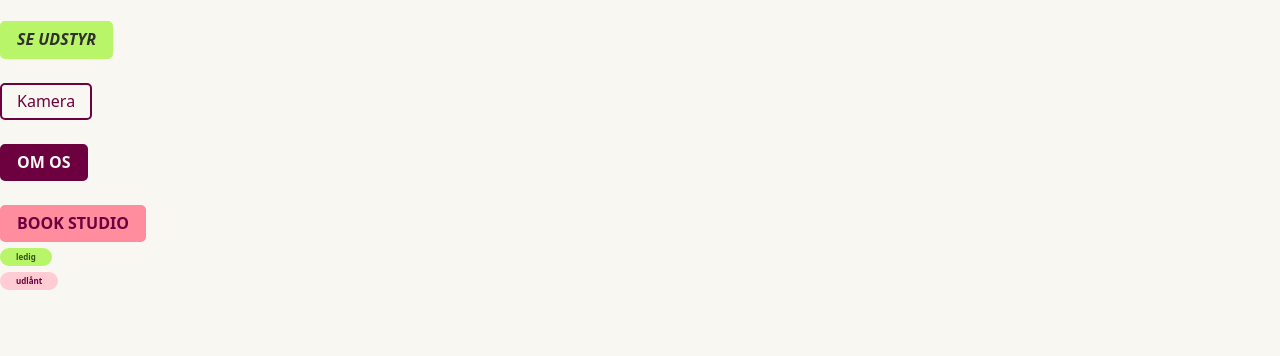
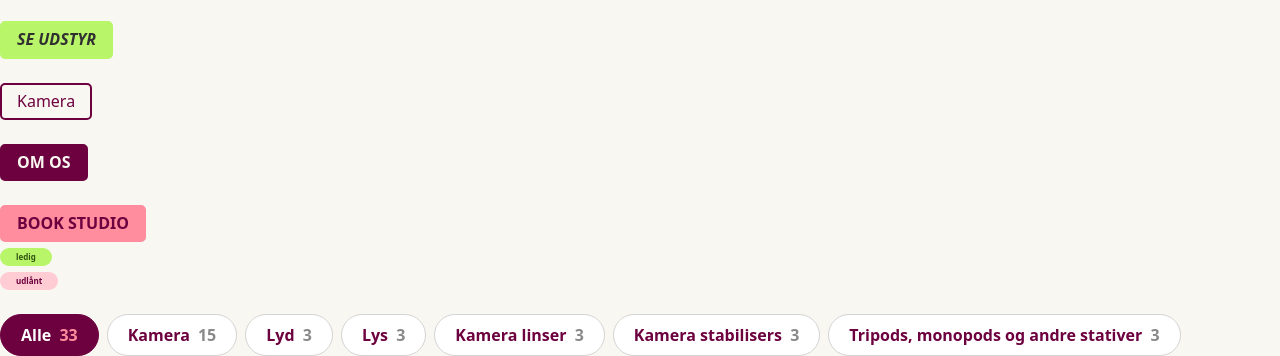
Before and after one commit to MMDTEMA9/Tech_og_story_lab, an Astro site: page / in a window 1280 px wide. Shown: the part 664-1020 px from the top of the page. Before the commit the page ends 954 px from the top, so only its background shows below. Built offline with nearby package versions, Linux system fonts and the light colour scheme; Astro itself is replaced by a stand-in of ours; no server answers; the database is empty.

Commit message:
Add filter buttons for equipment categories in index.astro and style in global.css

```diff
--- a/src/pages/index.astro
+++ b/src/pages/index.astro
@@ -70,7 +70,16 @@ console.log("kontaktData", kontaktData);
 				<br>
 				<p class="status-udlånt">udlånt</p>
 		</section>
-
+		<br>
+<div class="filter_liste">
+  <button class="filter_knap aktiv">Alle <span>33</span></button>
+  <button class="filter_knap">Kamera <span>15</span></button>
+  <button class="filter_knap">Lyd <span>3</span></button>
+  <button class="filter_knap">Lys <span>3</span></button>
+  <button class="filter_knap">Kamera linser <span>3</span></button>
+  <button class="filter_knap">Kamera stabilisers <span>3</span></button>
+  <button class="filter_knap">Tripods, monopods og andre stativer <span>3</span></button>
+</div>
 	</pagelayout>
 	</body>
 </html>
--- a/src/styles/global.css
+++ b/src/styles/global.css
@@ -219,6 +219,7 @@ p {
   font-weight: bold;
 }
 
+/*****måske det skal ind i en anden fil, men det er her jeg har lavet det for nu*****/
 /* STATUS LEDIG OG UDLÅNT */
 .status-ledig {
   display: inline-block; /*sørger for at teksten ikke fylder hele linjen*/
@@ -238,3 +239,37 @@ p {
   font-size: 0.5rem;
   font-weight: bold;
 }
+
+/* Filterknapper */
+.filter_liste {
+  display: flex;
+  flex-wrap: wrap;
+  gap: 0.5rem;
+}
+
+.filter_knap {
+  padding: 0.5rem 1.25rem;
+  border: 1px solid #d4d4d4;
+  border-radius: 999px;
+  background-color: white;
+  color: var(--disco-950-farve);
+  font-weight: bold;
+  cursor: pointer;
+}
+
+/* Tallet */
+.filter_knap span {
+  margin-left: 0.25rem;
+  color: #8a8a8a;
+}
+
+/* Den valgte knap */
+.filter_knap.aktiv {
+  background-color: var(--disco-950-farve);
+  border-color: var(--disco-950-farve);
+  color: white;
+}
+
+.filter_knap.aktiv span {
+  color: var(--pink-salmon-lyserød);
+}
```
